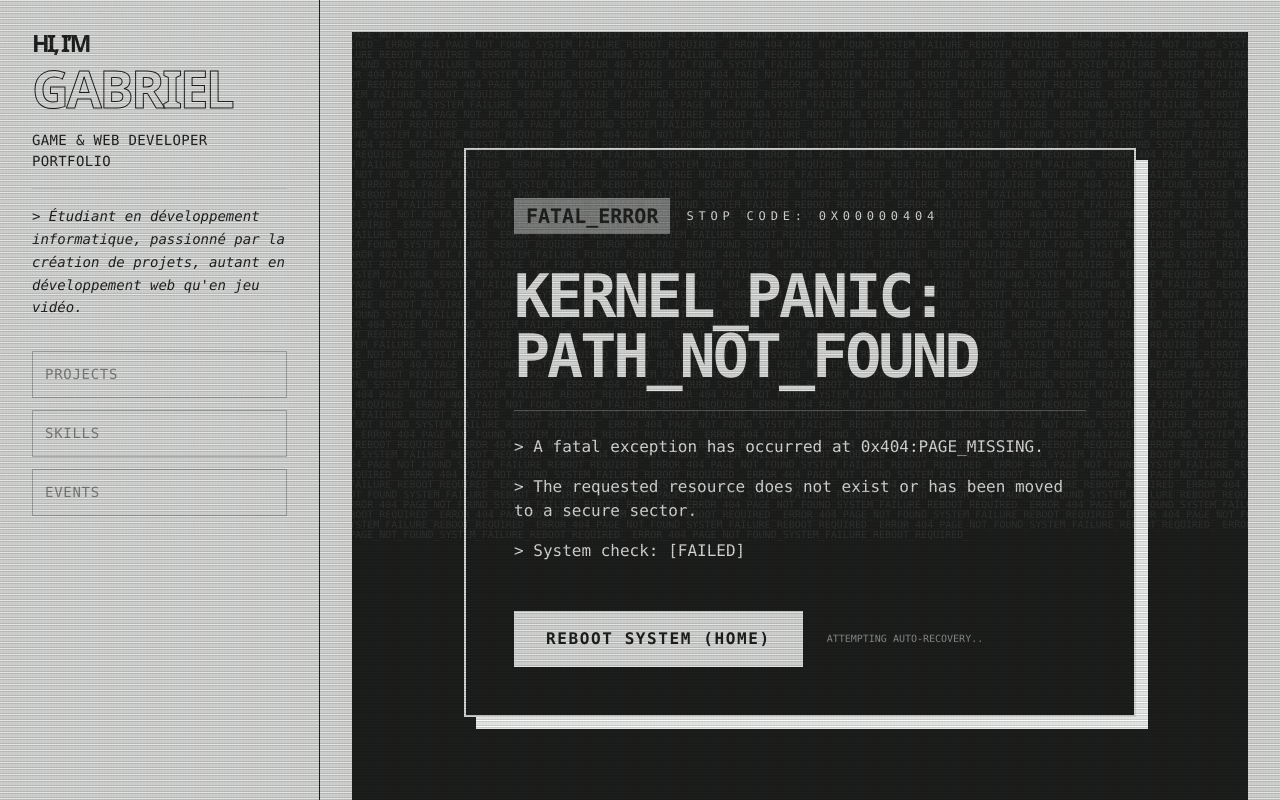
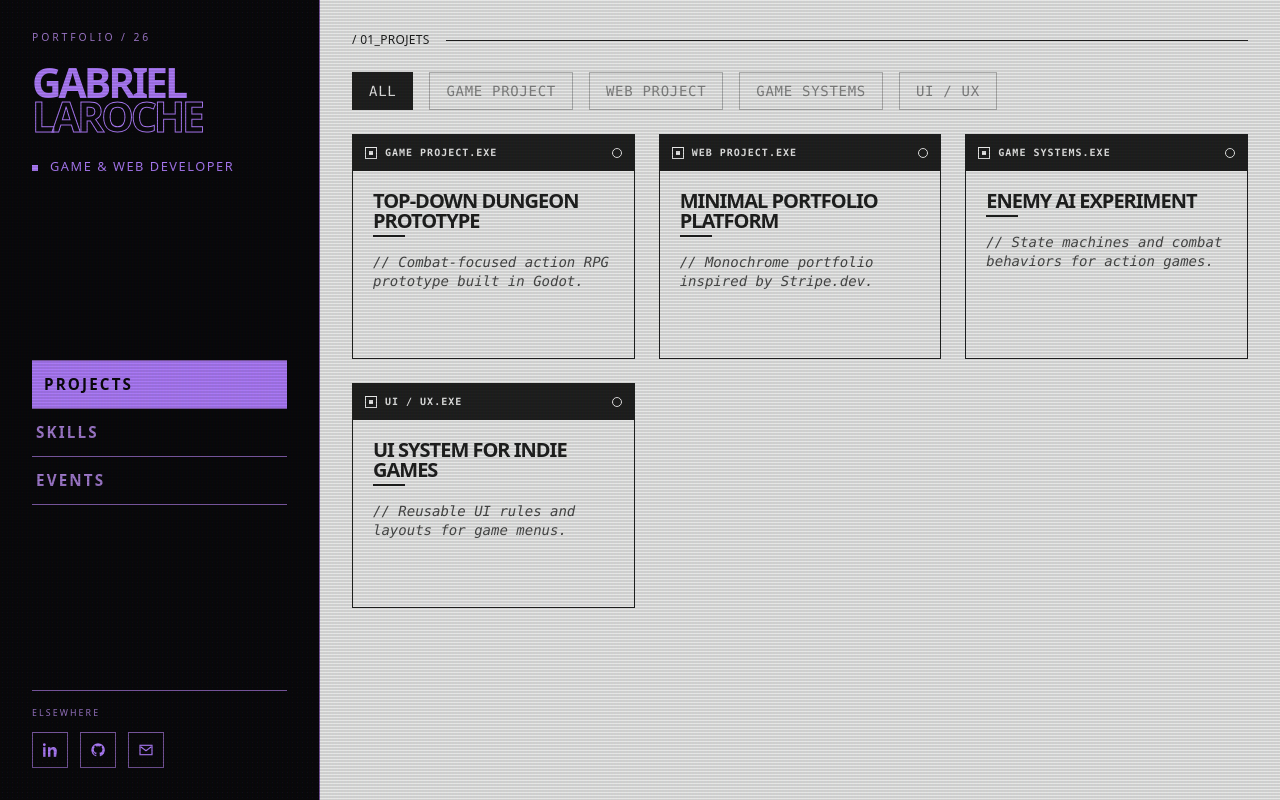
Before and after one commit to gablaroche29/portfolio-2, a Vue app: page /projects in a window 1280 px wide. Built offline with nearby package versions, Linux system fonts and the light colour scheme.

Commit message:
feat: change the aside section style

```diff
--- a/package.json
+++ b/package.json
@@ -16,15 +16,18 @@
     "format": "prettier --write src/"
   },
   "dependencies": {
+    "@paper-design/shaders": "0.0.81",
     "@tailwindcss/vite": "^4.1.17",
     "pinia": "^3.0.4",
     "tailwindcss": "^4.1.17",
+    "three": "0.182.0",
     "vue": "^3.5.24",
     "vue-router": "^4.6.3"
   },
   "devDependencies": {
     "@tsconfig/node22": "^22.0.2",
     "@types/node": "^22.19.0",
+    "@types/three": "0.182.0",
     "@vitejs/plugin-vue": "^6.0.1",
     "@vue/eslint-config-prettier": "^10.2.0",
     "@vue/eslint-config-typescript": "^14.6.0",
--- a/src/App.vue
+++ b/src/App.vue
@@ -1,7 +1,7 @@
 <script setup lang="ts">
 import { useTemplateRef, watch } from 'vue'
 import { RouterView, useRoute } from 'vue-router'
-import Navigation from './components/Navigation.vue'
+import AsideMenu from './components/AsideMenu.vue'
 
 const route = useRoute()
 const contentPane = useTemplateRef<HTMLElement>('contentPane')
@@ -15,34 +15,12 @@ watch(
 
 <template>
   <div class="grid h-dvh grid-cols-4 overflow-hidden">
-    <aside
-      class="border-text flex min-h-0 min-w-0 flex-col gap-4 border-r p-2 md:p-4 lg:gap-8 lg:p-8 [@media(max-height:450px)]:gap-3"
-    >
-      <header class="space-y-4 [@media(max-height:450px)]:space-y-2">
-        <h1
-          class="text-[clamp(1rem,4vw,4rem)] leading-none font-black tracking-tighter uppercase [@media(max-height:450px)]:text-[clamp(1rem,3vw,2rem)]"
-        >
-          <span class="mb-2 block text-[0.45em]">Hi, I’m</span>
-          <span class="text-transparent [-webkit-text-stroke:1px_var(--color-text)]">Gabriel</span>
-        </h1>
-        <p
-          class="font-mono text-[clamp(0.625rem,1.1vw,0.875rem)] tracking-wide wrap-anywhere uppercase"
-        >
-          Game &amp; Web Developer Portfolio
-        </p>
-        <p
-          class="border-text/10 hidden border-t pt-4 font-mono text-sm leading-relaxed italic lg:block [@media(max-height:600px)]:hidden"
-        >
-          &gt; Étudiant en développement informatique, passionné par la création de projets, autant
-          en développement web qu'en jeu vidéo.
-        </p>
-      </header>
-      <Navigation />
-    </aside>
+    <AsideMenu />
 
     <main
       ref="contentPane"
-      class="@container col-span-3 min-h-0 min-w-0 overflow-x-hidden overflow-y-auto overscroll-contain p-3 md:p-6 lg:p-8"
+      class="@container col-span-3 min-h-0 min-w-0 overflow-x-hidden overflow-y-auto overscroll-contain"
+      :class="route.name === 'home' ? 'p-0' : 'p-3 md:p-6 lg:p-8'"
       aria-label="Portfolio content"
     >
       <RouterView />
--- a/src/assets/main.css
+++ b/src/assets/main.css
@@ -6,6 +6,47 @@
   --color-muted: #6b6b6b;
   --color-border: #e5e5e5;
   --color-subtle: #f7f7f7;
+  --color-aside-background: #08070a;
+  --color-aside-foreground: #ab79f7;
+  --color-aside-muted: #9f78cc;
+  --color-aside-border: #75539a;
+  --color-aside-accent: #ab79f7;
+  --color-home-shader: #8f5bd8;
+}
+
+.portfolio-aside-grain {
+  background-image: radial-gradient(
+    color-mix(in srgb, var(--color-aside-foreground) 24%, transparent) 0.7px,
+    transparent 0.7px
+  );
+  background-size: 5px 5px;
+  mask-image: linear-gradient(to bottom, black, transparent 42%, black);
+}
+
+.home-shader-fallback {
+  background: radial-gradient(
+    circle at center,
+    var(--color-home-shader) 0 22%,
+    var(--color-aside-background) 23%
+  );
+}
+
+.home-shader-vignette {
+  background: linear-gradient(
+    115deg,
+    color-mix(in srgb, var(--color-aside-background) 62%, transparent) 0%,
+    transparent 30%,
+    transparent 70%,
+    color-mix(in srgb, var(--color-aside-background) 48%, transparent) 100%
+  );
+}
+
+.home-shader-scanlines {
+  background-image: linear-gradient(
+    color-mix(in srgb, var(--color-home-shader) 12%, transparent) 1px,
+    transparent 1px
+  );
+  background-size: 100% 4px;
 }
 
 body::before {
--- /dev/null
+++ b/src/components/AsideMenu.vue
@@ -0,0 +1,121 @@
+<script setup lang="ts">
+import { RouterLink } from 'vue-router'
+import Navigation from './Navigation.vue'
+
+defineOptions({ name: 'AsideMenu' })
+
+const socialLinks = [
+  {
+    label: 'LinkedIn',
+    href: 'https://www.linkedin.com/in/gabriel-laroche-a23b63252/',
+    icon: 'linkedin',
+  },
+  {
+    label: 'GitHub',
+    href: 'https://github.com/gablaroche29',
+    icon: 'github',
+  },
+  {
+    label: 'Email',
+    href: 'mailto:glaroche14@gmail.com',
+    icon: 'email',
+  },
+] as const
+</script>
+
+<template>
+  <aside
+    class="border-aside-border bg-aside-background text-aside-foreground relative isolate flex min-h-0 min-w-0 flex-col overflow-hidden border-r px-3 py-4 md:px-5 md:py-6 lg:px-8 lg:py-8"
+  >
+    <div
+      aria-hidden="true"
+      class="portfolio-aside-grain pointer-events-none absolute inset-0 -z-10 opacity-25"
+    />
+
+    <header class="relative shrink-0">
+      <p
+        class="text-aside-muted mb-4 text-[0.55rem] leading-none tracking-[0.28em] uppercase md:mb-6 md:text-[0.65rem]"
+      >
+        Portfolio / 26
+      </p>
+
+      <RouterLink to="/" class="group block w-fit" aria-label="Gabriel Laroche — home">
+        <h1
+          class="text-[clamp(1.35rem,3.2vw,3.25rem)] leading-[0.82] font-black tracking-[-0.075em] uppercase"
+        >
+          <span class="block transition-transform duration-150 group-hover:translate-x-0.5"
+            >Gabriel</span
+          >
+          <span
+            class="block text-transparent transition-transform duration-150 [-webkit-text-stroke:1px_var(--color-aside-foreground)] group-hover:-translate-x-0.5"
+            >Laroche</span
+          >
+        </h1>
+      </RouterLink>
+
+      <div class="mt-4 flex items-start gap-3 md:mt-6">
+        <span class="bg-aside-accent mt-[0.45em] block h-1.5 w-1.5 shrink-0" />
+        <p
+          class="text-[clamp(0.55rem,1vw,0.8rem)] leading-[1.35] font-medium tracking-[0.12em] uppercase"
+        >
+          Game &amp; Web Developer
+        </p>
+      </div>
+    </header>
+
+    <div class="flex min-h-0 flex-1 items-center py-4 md:py-6">
+      <Navigation />
+    </div>
+
+    <footer class="border-aside-border shrink-0 border-t pt-3 md:pt-4">
+      <p class="text-aside-muted mb-3 hidden text-[0.55rem] tracking-[0.24em] uppercase sm:block">
+        Elsewhere
+      </p>
+      <div class="flex flex-wrap items-center gap-2 md:gap-3">
+        <a
+          v-for="social in socialLinks"
+          :key="social.label"
+          :href="social.href"
+          :target="social.href.startsWith('http') ? '_blank' : undefined"
+          :rel="social.href.startsWith('http') ? 'noreferrer' : undefined"
+          :aria-label="social.label"
+          :title="social.label"
+          class="border-aside-border text-aside-foreground hover:border-aside-accent hover:bg-aside-accent hover:text-aside-background focus-visible:outline-aside-accent group flex size-8 items-center justify-center border transition-[color,background-color,border-color,transform] duration-150 hover:-translate-y-0.5 focus-visible:outline-2 focus-visible:outline-offset-2 md:size-9"
+        >
+          <svg
+            v-if="social.icon === 'linkedin'"
+            aria-hidden="true"
+            viewBox="0 0 24 24"
+            class="size-4 fill-current"
+          >
+            <path
+              d="M5.3 7.8H1.7V22h3.6V7.8ZM3.5 2A2.1 2.1 0 1 0 3.5 6.2 2.1 2.1 0 0 0 3.5 2ZM22.3 13.8c0-4.3-2.3-6.3-5.4-6.3a4.7 4.7 0 0 0-4.3 2.4V7.8H9V22h3.6v-7c0-1.9.4-3.7 2.7-3.7 2.3 0 2.3 2.1 2.3 3.8V22h3.7l1-8.2Z"
+            />
+          </svg>
+          <svg
+            v-else-if="social.icon === 'github'"
+            aria-hidden="true"
+            viewBox="0 0 24 24"
+            class="size-4 fill-current"
+          >
+            <path
+              fill-rule="evenodd"
+              d="M12 2a10 10 0 0 0-3.2 19.5c.5.1.7-.2.7-.5v-1.9c-2.8.6-3.4-1.2-3.4-1.2-.5-1.2-1.1-1.5-1.1-1.5-.9-.6.1-.6.1-.6 1 0 1.6 1 1.6 1 .9 1.6 2.4 1.1 2.9.9.1-.7.4-1.1.7-1.4-2.2-.2-4.6-1.1-4.6-5A3.9 3.9 0 0 1 6.8 8.5c-.1-.3-.5-1.3.1-2.8 0 0 .8-.3 2.8 1.1a9.6 9.6 0 0 1 5 0c2-1.4 2.8-1.1 2.8-1.1.6 1.5.2 2.5.1 2.8a3.9 3.9 0 0 1 1 2.7c0 3.9-2.3 4.8-4.6 5 .4.4.7 1 .7 2V21c0 .3.2.6.7.5A10 10 0 0 0 12 2Z"
+              clip-rule="evenodd"
+            />
+          </svg>
+          <svg
+            v-else
+            aria-hidden="true"
+            viewBox="0 0 24 24"
+            class="size-4 fill-none stroke-current"
+            stroke-width="1.8"
+          >
+            <rect x="3" y="5" width="18" height="14" />
+            <path d="m4 7 8 6 8-6" />
+          </svg>
+        </a>
+      </div>
+    </footer>
+  </aside>
+</template>
--- /dev/null
+++ b/src/components/DitheredHome.vue
@@ -0,0 +1,83 @@
+<script setup lang="ts">
+import { onBeforeUnmount, onMounted, ref, useTemplateRef } from 'vue'
+import {
+  DitheringShapes,
+  DitheringTypes,
+  ShaderFitOptions,
+  ShaderMount,
+  ditheringFragmentShader,
+  getShaderColorFromString,
+} from '@paper-design/shaders'
+
+defineOptions({ name: 'DitheredHome' })
+
+const shaderContainer = useTemplateRef<HTMLDivElement>('shaderContainer')
+const shaderUnavailable = ref(false)
+let shader: ShaderMount | undefined
+let reducedMotion: MediaQueryList | undefined
+
+const updateMotion = () => shader?.setSpeed(reducedMotion?.matches ? 0 : 0.1)
+const getThemeColor = (name: string) =>
+  getComputedStyle(document.documentElement).getPropertyValue(name).trim()
+
+onMounted(() => {
+  const container = shaderContainer.value
+  if (!container) return
+
+  reducedMotion = window.matchMedia('(prefers-reduced-motion: reduce)')
+
+  try {
+    shader = new ShaderMount(
+      container,
+      ditheringFragmentShader,
+      {
+        u_colorBack: getShaderColorFromString(getThemeColor('--color-aside-background')),
+        u_colorFront: getShaderColorFromString(getThemeColor('--color-home-shader')),
+        u_shape: DitheringShapes.sphere,
+        u_type: DitheringTypes['4x4'],
+        u_pxSize: 3,
+        u_fit: ShaderFitOptions.cover,
+        u_scale: 0.72,
+        u_rotation: 0,
+        u_originX: 0.5,
+        u_originY: 0.5,
+        u_offsetX: 0,
+        u_offsetY: 0,
+        u_worldWidth: 0,
+        u_worldHeight: 0,
+      },
+      undefined,
+      reducedMotion.matches ? 0 : 0.1,
+      0,
+      1,
+      2_073_600,
+    )
+    reducedMotion.addEventListener('change', updateMotion)
+  } catch (error) {
+    shaderUnavailable.value = true
+    console.error('Unable to initialize the home shader.', error)
+  }
+})
+
+onBeforeUnmount(() => {
+  reducedMotion?.removeEventListener('change', updateMotion)
+  shader?.dispose()
+})
+</script>
+
+<template>
+  <section class="bg-aside-background relative h-full min-h-full overflow-hidden" aria-label="Home">
+    <div
+      ref="shaderContainer"
+      class="absolute inset-0 [&>canvas]:block [&>canvas]:size-full"
+      :class="{ 'home-shader-fallback': shaderUnavailable }"
+      aria-hidden="true"
+    />
+    <div aria-hidden="true" class="home-shader-vignette pointer-events-none absolute inset-0" />
+    <div
+      aria-hidden="true"
+      class="home-shader-scanlines pointer-events-none absolute inset-0 opacity-20"
+    />
+    <p class="sr-only">Gabriel Laroche — Game and Web Developer.</p>
+  </section>
+</template>
--- a/src/components/Navigation.vue
+++ b/src/components/Navigation.vue
@@ -7,27 +7,27 @@ defineOptions({ name: 'PortfolioNavigation' })
 const route = useRoute()
 const pathname = computed(() => route.path.replace(/\/$/, '') || '/')
 const links = [
-  { href: '/', label: 'Projects' },
+  { href: '/projects', label: 'Projects' },
   { href: '/skills', label: 'Skills' },
   { href: '/events', label: 'Events' },
 ]
 </script>
 
 <template>
-  <nav aria-label="Portfolio" class="flex flex-col gap-3 [@media(max-height:450px)]:gap-2">
+  <nav aria-label="Portfolio" class="border-aside-border w-full border-y">
     <RouterLink
       v-for="{ href, label } in links"
       :key="href"
       :to="href"
       :aria-current="pathname === href ? 'page' : undefined"
-      class="border p-[clamp(0.375rem,1vw,0.75rem)] text-left font-mono text-[clamp(0.625rem,1.2vw,0.875rem)] tracking-wider uppercase transition-colors"
+      class="border-aside-border focus-visible:outline-aside-accent group relative flex min-w-0 items-center justify-between gap-2 border-b px-1 py-[clamp(0.65rem,1.5vh,1rem)] text-left text-[clamp(0.65rem,1.25vw,0.95rem)] font-semibold tracking-[0.14em] uppercase transition-colors last:border-b-0 focus-visible:z-10 focus-visible:outline-2"
       :class="
         pathname === href
-          ? 'bg-text text-bg border-text'
-          : 'border-text/30 hover:border-text text-text/50 hover:text-text'
+          ? 'bg-aside-accent text-aside-background px-3'
+          : 'text-aside-muted hover:text-aside-foreground hover:px-3'
       "
     >
-      {{ label }}
+      <span class="truncate">{{ label }}</span>
     </RouterLink>
   </nav>
 </template>
--- a/src/router/index.ts
+++ b/src/router/index.ts
@@ -7,6 +7,11 @@ const router = createRouter({
       path: '/',
       name: 'home',
       component: () => import('../views/HomeView.vue'),
+    },
+    {
+      path: '/projects',
+      name: 'projects',
+      component: () => import('../views/ProjectsView.vue'),
     },
     {
       path: '/skills',
--- a/src/views/HomeView.vue
+++ b/src/views/HomeView.vue
@@ -1,7 +1,7 @@
 <script setup lang="ts">
-import Projects from '@/components/project/Projects.vue'
+import DitheredHome from '@/components/DitheredHome.vue'
 </script>
 
 <template>
-  <Projects />
+  <DitheredHome />
 </template>
--- /dev/null
+++ b/src/views/ProjectsView.vue
@@ -0,0 +1,7 @@
+<script setup lang="ts">
+import Projects from '@/components/project/Projects.vue'
+</script>
+
+<template>
+  <Projects />
+</template>
```
Also changed, not shown: 2 other files (tests, documents, lock files or other folders).
